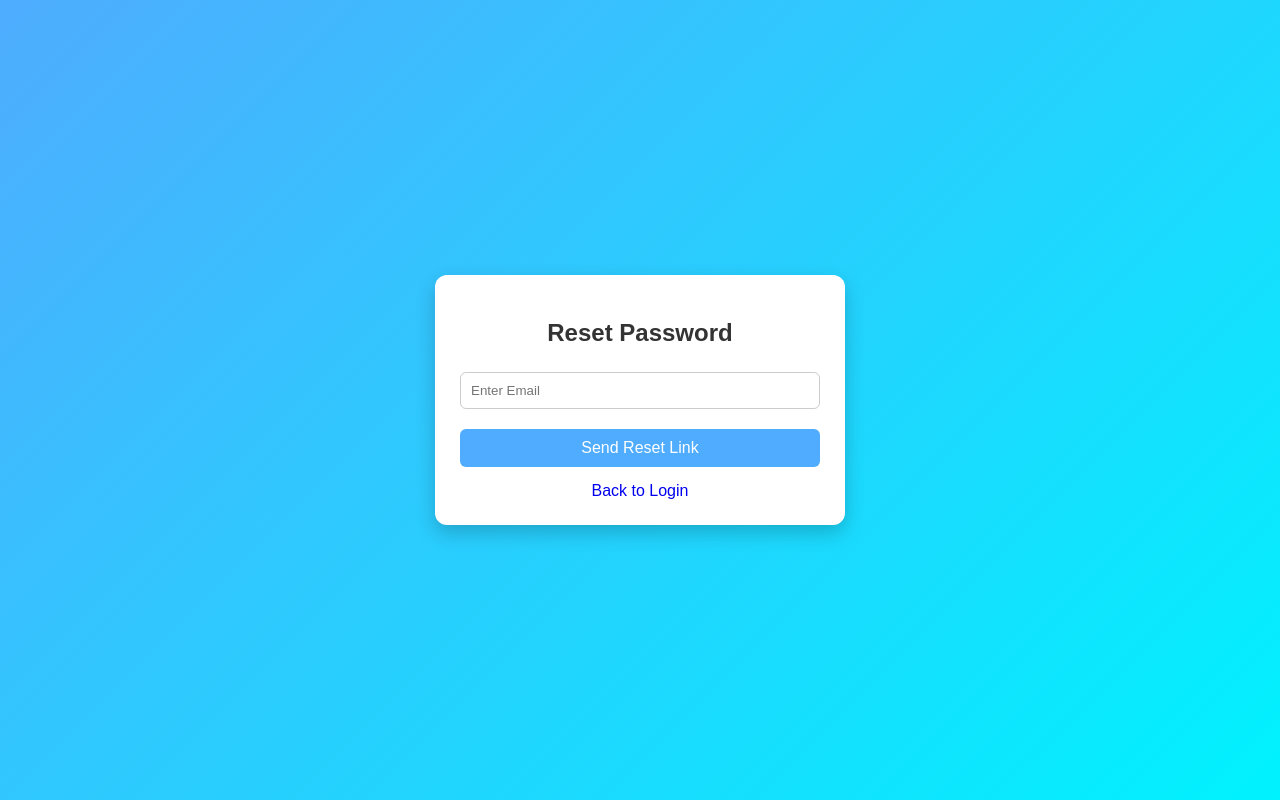
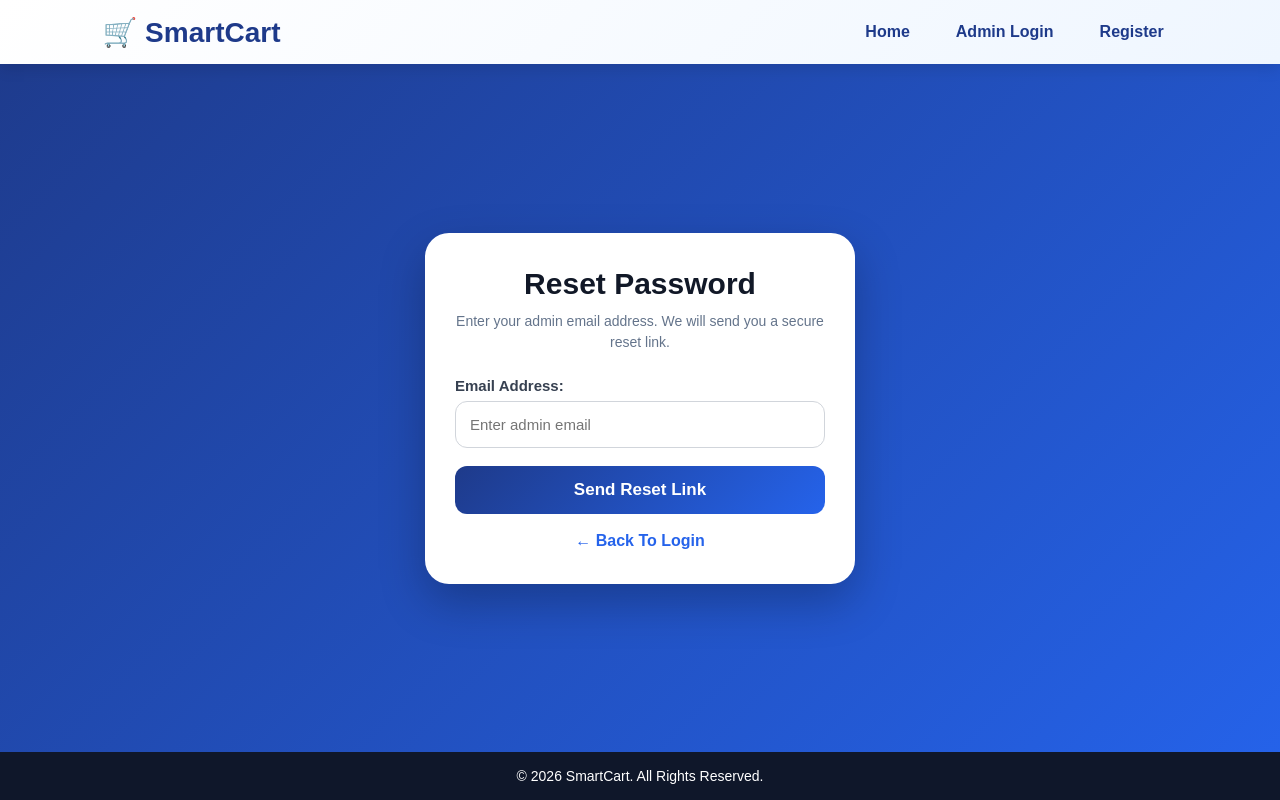
Before and after one commit to swathi0617/Smartcart, a Flask app: page /forgot-password in a window 1280 px wide. Run offline with Flask 2, Linux system fonts and the light colour scheme.

Commit message:
Update forgot_password.html

```diff
--- a/templates/admin/forgot_password.html
+++ b/templates/admin/forgot_password.html
@@ -1,96 +1,289 @@
 <!DOCTYPE html>
-<html>
+<html lang="en">
 <head>
-    <title>Forgot Password</title>
+<meta charset="UTF-8">
+<meta name="viewport" content="width=device-width, initial-scale=1.0">
+<title>Forgot Password - SmartCart</title>
 
 <style>
+*{
+    margin:0;
+    padding:0;
+    box-sizing:border-box;
+    font-family:Arial, sans-serif;
+}
+
 body{
-            margin:0;
-            font-family:Arial,sans-serif;
-            background:linear-gradient(135deg,#4facfe,#00f2fe);
-            height:100vh;
+    min-height:100vh;
+    background:linear-gradient(135deg,#1e3a8a,#2563eb);
+    display:flex;
+    flex-direction:column;
+}
+
+/* NAVBAR */
+.navbar{
+    width:100%;
+    background:linear-gradient(135deg,#ffffff,#eff6ff);
+    padding:15px 8%;
+    display:flex;
+    justify-content:space-between;
+    align-items:center;
+    box-shadow:0 4px 15px rgba(0,0,0,0.12);
+    position:sticky;
+    top:0;
+    z-index:1000;
+}
+
+.logo{
+    font-size:28px;
+    font-weight:800;
+    color:#1e3a8a;
+}
+
+.nav-links{
+    display:flex;
+    gap:18px;
+}
+
+.nav-links a{
+    text-decoration:none;
+    color:#1e3a8a;
+    font-weight:700;
+    padding:8px 14px;
+    border-radius:8px;
+    transition:0.3s;
+}
+
+.nav-links a:hover{
+    background:#2563eb;
+    color:white;
+}
+
+/* MAIN */
+.main{
+    flex:1;
     display:flex;
     justify-content:center;
     align-items:center;
+    padding:40px 20px;
 }
 
 .box{
-            background:#fff;
-            width:360px;
-            padding:25px;
-            border-radius:12px;
-            box-shadow:0 8px 20px rgba(0,0,0,0.2);
+    width:100%;
+    max-width:430px;
+    background:white;
+    padding:34px 30px;
+    border-radius:24px;
+    box-shadow:0 18px 45px rgba(0,0,0,0.25);
 }
 
-        h2{
+.box h2{
     text-align:center;
-            margin-bottom:20px;
-            color:#333;
+    color:#111827;
+    font-size:30px;
+    margin-bottom:10px;
+}
+
+.subtitle{
+    text-align:center;
+    color:#64748b;
+    font-size:14px;
+    margin-bottom:24px;
+    line-height:1.5;
 }
 
 label{
     display:block;
-            margin-top:10px;
-            font-size:14px;
-            color:#444;
+    margin-bottom:7px;
+    color:#374151;
+    font-weight:700;
+    font-size:15px;
 }
 
 input{
     width:100%;
-            padding:10px;
-            margin-top:5px;
-            border:1px solid #ccc;
-            border-radius:6px;
-            box-sizing:border-box;
+    padding:14px;
+    border:1px solid #d1d5db;
+    border-radius:12px;
+    font-size:15px;
+    outline:none;
+    margin-bottom:18px;
+}
+
+input:focus{
+    border-color:#2563eb;
+    box-shadow:0 0 0 4px rgba(37,99,235,0.15);
 }
 
 button{
     width:100%;
-            margin-top:20px;
-            padding:10px;
-            background:#4facfe;
+    padding:14px;
+    background:linear-gradient(135deg,#1e3a8a,#2563eb);
     color:white;
     border:none;
-            border-radius:6px;
-            font-size:16px;
+    border-radius:12px;
+    font-size:17px;
+    font-weight:800;
     cursor:pointer;
+    transition:0.3s;
 }
 
 button:hover{
-            background:#00c6ff;
+    transform:translateY(-2px);
+    box-shadow:0 10px 20px rgba(37,99,235,0.30);
 }
 
-        .msg{
+.back-link{
+    display:block;
     text-align:center;
-            color:green;
+    margin-top:18px;
+    text-decoration:none;
+    color:#2563eb;
+    font-weight:800;
+}
+
+.back-link:hover{
+    text-decoration:underline;
+}
+
+/* FLASH */
+.flash{
+    padding:12px;
+    border-radius:10px;
+    margin-bottom:15px;
+    text-align:center;
+    font-weight:700;
     font-size:14px;
 }
 
-        a{
-            display:block;
+.flash.success{
+    background:#dcfce7;
+    color:#166534;
+}
+
+.flash.danger{
+    background:#fee2e2;
+    color:#991b1b;
+}
+
+.flash.warning{
+    background:#fef3c7;
+    color:#92400e;
+}
+
+.flash.info{
+    background:#dbeafe;
+    color:#1e40af;
+}
+
+/* FOOTER */
+.footer{
+    background:#0f172a;
+    color:white;
     text-align:center;
-            margin-top:15px;
-            text-decoration:none;
+    padding:16px 10px;
+    font-size:14px;
+}
+
+/* TABLET */
+@media(max-width:768px){
+    .navbar{
+        padding:14px 5%;
+    }
+
+    .logo{
+        font-size:24px;
+    }
+
+    .nav-links{
+        gap:10px;
+    }
+
+    .nav-links a{
+        font-size:14px;
+        padding:8px 10px;
+    }
+}
+
+/* MOBILE */
+@media(max-width:480px){
+    .navbar{
+        flex-direction:column;
+        gap:12px;
+    }
+
+    .nav-links{
+        width:100%;
+        justify-content:center;
+        flex-wrap:wrap;
+    }
+
+    .main{
+        padding:30px 15px;
+        align-items:flex-start;
+    }
+
+    .box{
+        margin-top:20px;
+        padding:28px 22px;
+        border-radius:20px;
+    }
+
+    .box h2{
+        font-size:26px;
+    }
+
+    input,
+    button{
+        font-size:15px;
+    }
 }
 </style>
 </head>
+
 <body>
+
+<nav class="navbar">
+    <div class="logo">🛒 SmartCart</div>
+
+    <div class="nav-links">
+        <a href="/">Home</a>
+        <a href="/admin-login">Admin Login</a>
+        <a href="/admin-signup">Register</a>
+    </div>
+</nav>
+
+<div class="main">
 
     <div class="box">
         <h2>Reset Password</h2>
+        <p class="subtitle">
+            Enter your admin email address. We will send you a secure reset link.
+        </p>
 
         {% with messages = get_flashed_messages(with_categories=true) %}
+          {% if messages %}
             {% for category, msg in messages %}
-        <p class="msg">{{ msg }}</p>
+              <div class="flash {{ category }}">{{ msg }}</div>
             {% endfor %}
+          {% endif %}
         {% endwith %}
 
-    <form method="POST">
-    <input type="email" name="email" placeholder="Enter Email" required>
+        <form method="POST" action="/forgot-password">
+            <label>Email Address:</label>
+            <input type="email" name="email" placeholder="Enter admin email" required>
+
             <button type="submit">Send Reset Link</button>
         </form>
-    <a href="/">Back to Login</a>
+
+        <a class="back-link" href="/admin-login">← Back To Login</a>
     </div>
+
+</div>
+
+<footer class="footer">
+    © 2026 SmartCart. All Rights Reserved.
+</footer>
 
 </body>
 </html>
```
Lines whose indentation alone changed are shown as unchanged.
